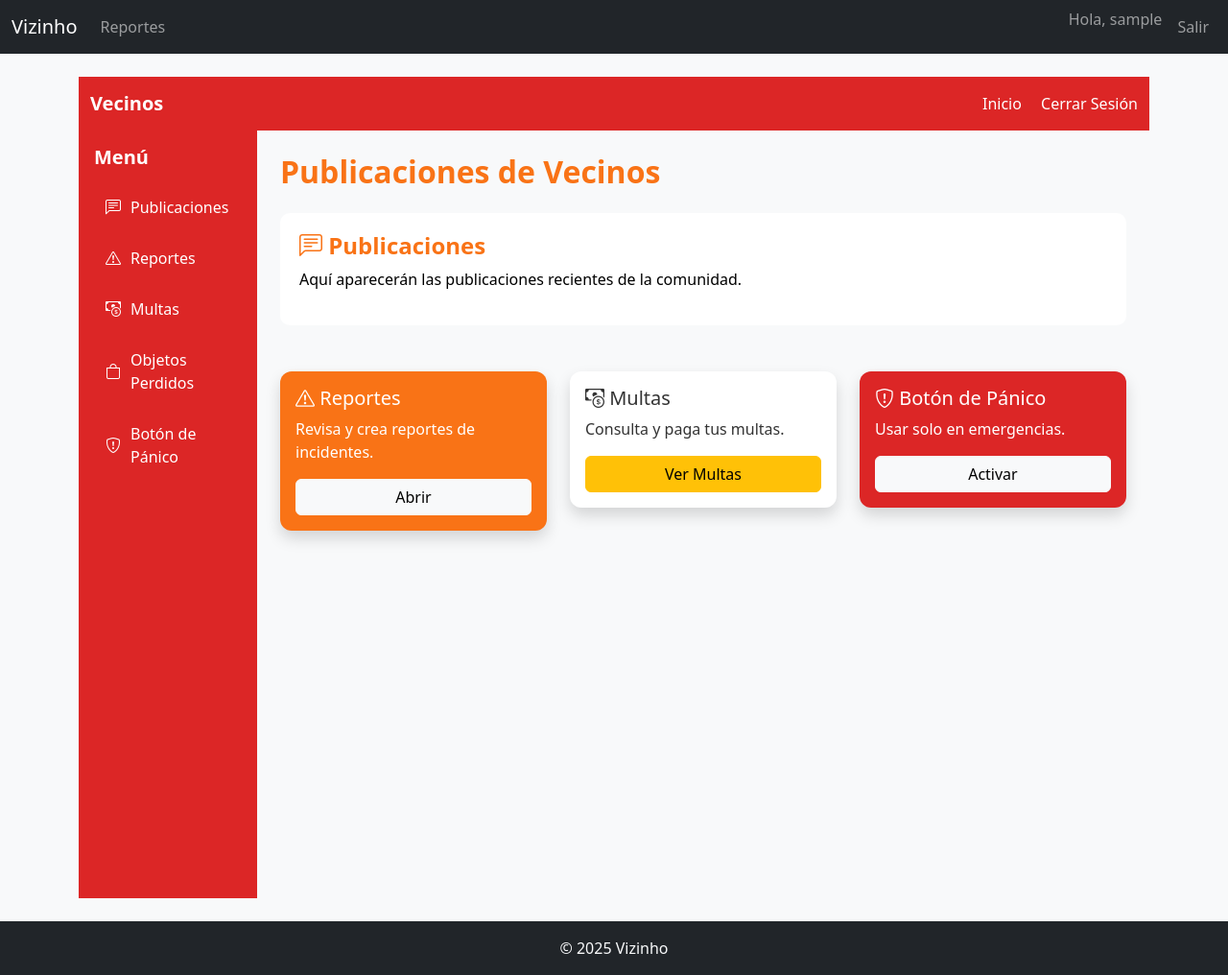
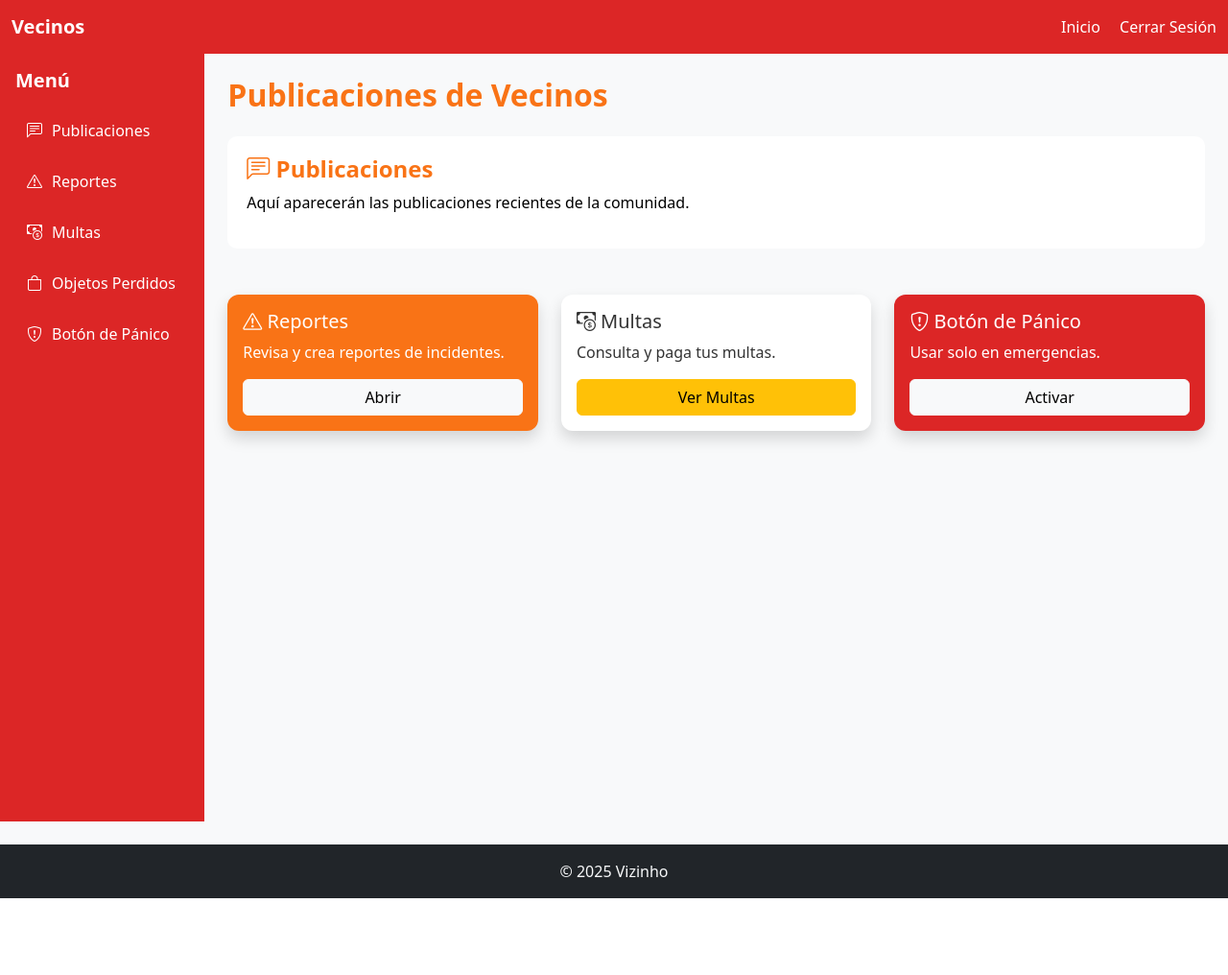
Before and after one commit to Seba-sRod-1808/Vizinho, a Django app: page / in a window 1280 px wide. Shown: the whole page at 96% size. After the commit the page ends 936 px from the top, so only its background shows below. Run offline with Django 5.2, Linux system fonts and the light colour scheme; the visitor is signed in with stand-in values (Sample User, id 1).

Commit message:
Quitando margenes y header doble

```diff
--- a/core/templates/base.html
+++ b/core/templates/base.html
@@ -8,6 +8,7 @@
 </head>
 <body class="bg-light">
 
+  {% if request.resolver_match.url_name != 'dashboard' %}
   <!-- NAVBAR -->
   <nav class="navbar navbar-expand-lg navbar-dark bg-dark">
     <div class="container-fluid">
@@ -30,9 +31,11 @@
       </div>
     </div>
   </nav>
+{% endif %}
+
 
   <!-- CONTENIDO -->
-  <main class="container mt-4">
+  <main class="container-fluid p-0 m-0">
     {% block content %}
     {% endblock %}
   </main>
```
